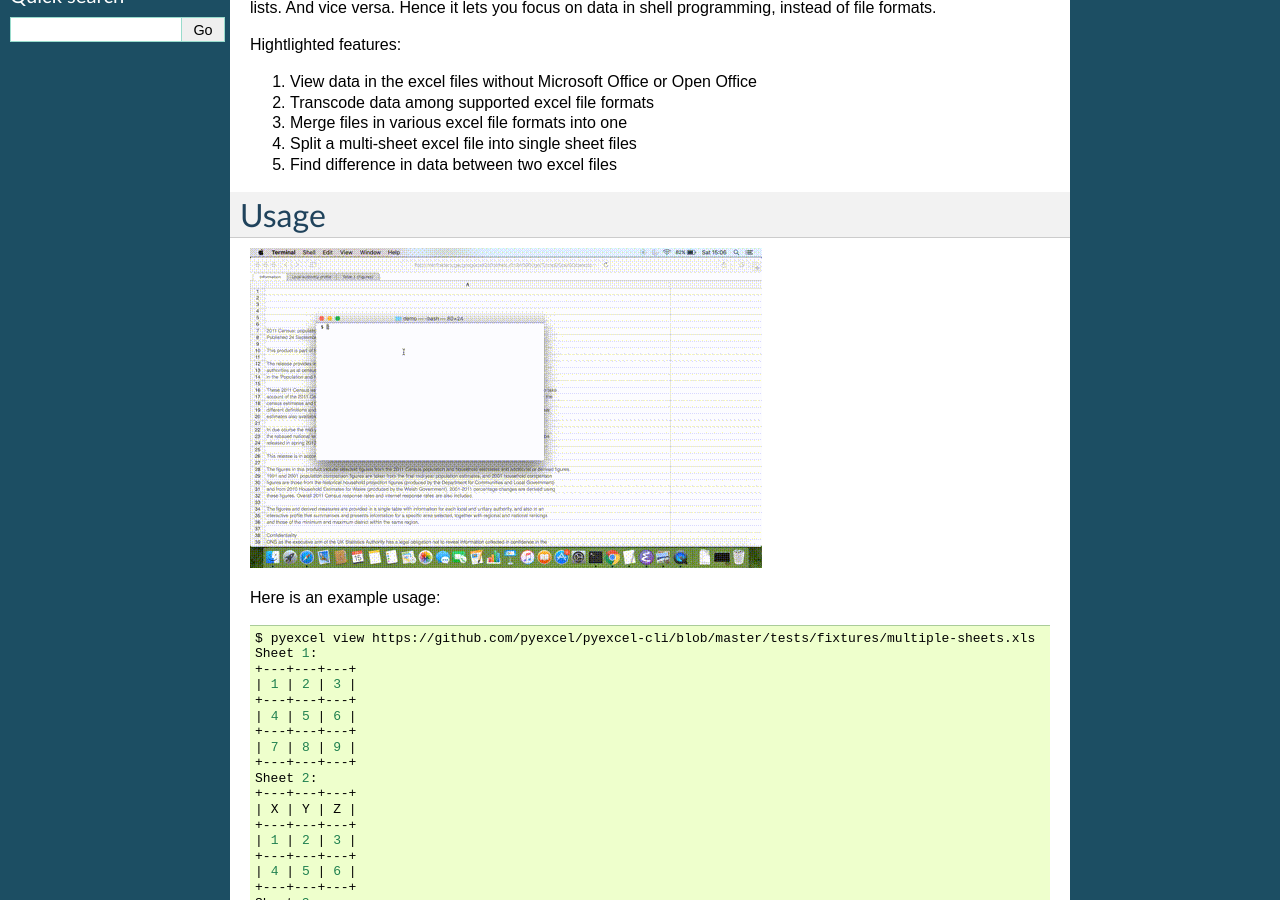
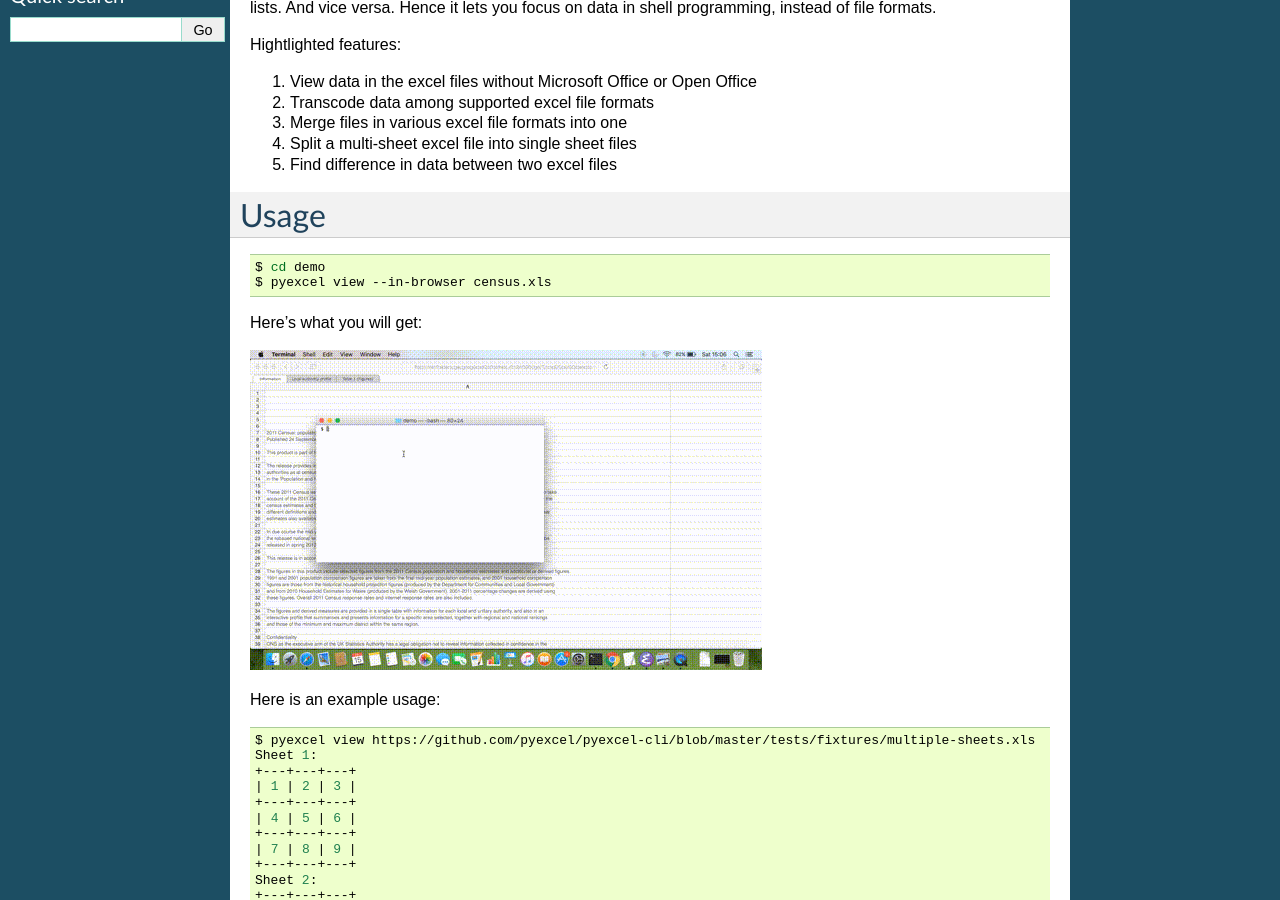
Before and after one commit to pyexcel/pyexcel-cli, a Sphinx documentation site: the page built from docs/source/index.rst, in a window 1280 px wide and 900 px high, scrolled down 358 px. Built offline with Sphinx 7.4.7, drawn with Linux system fonts in a browser that asks for light colours.

Commit message:
update command line

```diff
--- a/docs/source/index.rst
+++ b/docs/source/index.rst
@@ -28,6 +28,13 @@ Hightlighted features:
 
 Usage
 ================================================================================
+
+.. code-block:: bash
+
+   $ cd demo
+   $ pyexcel view --in-browser census.xls
+
+Here's what you will get:
 
 .. image:: https://github.com/pyexcel/pyexcel-cli/raw/master/pyexcel-cli.gif
 
```
Also changed, not shown: README.rst (+7 -0 lines), 1 other file.
